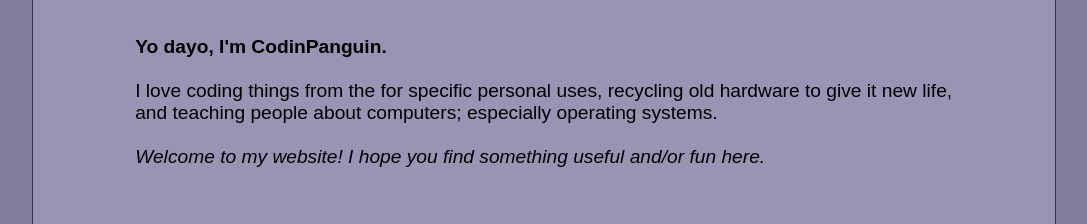
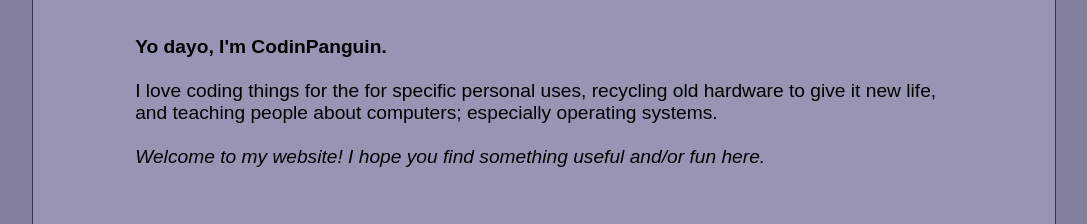
Before and after one commit to CodinPanGuin/WebbinWithPanguin, a plain HTML site: page index.html in a window 1280 px wide. Shown: the part 308-532 px from the top of the page, without its empty margins (96-1183 px from the left). Drawn offline with Linux system fonts and the light colour scheme.

Commit message:
Update index.html

```diff
--- a/index.html
+++ b/index.html
@@ -47,7 +47,7 @@
                     <b>Yo dayo, I'm <span class="animate-when-hover">CodinPanguin</span>.</b>
                     <br>
                     <br>
-                    I love coding things from the for specific personal uses, recycling old hardware to give it new life, and teaching people about computers; especially operating systems.
+                    I love coding things for the for specific personal uses, recycling old hardware to give it new life, and teaching people about computers; especially operating systems.
                     <br>
                     <br>
                     <i>Welcome to my website! I hope you find something useful and/or fun here. <i>
```
